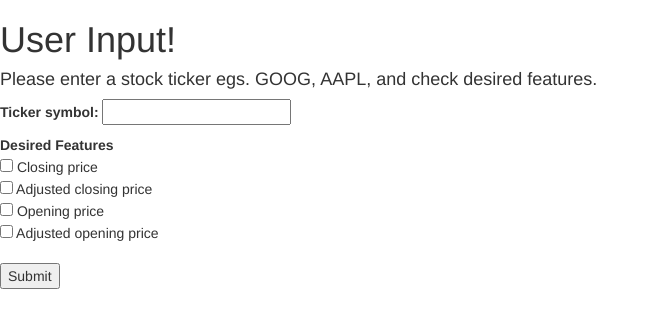
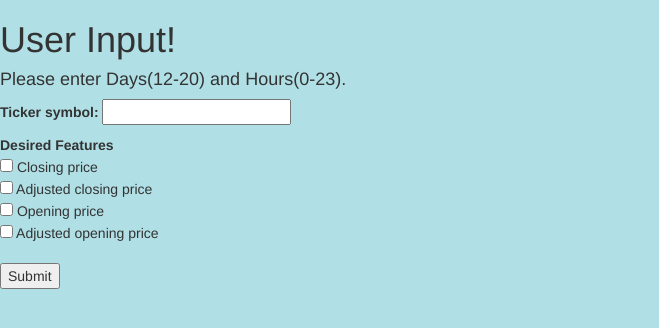
Before and after one commit to hurxx018/mp_visualization, a Flask app: page /index in a window 1280 px wide. Shown: the top 328 px of the page, without its empty margins (0-659 px from the left). Run offline with Flask 2, Linux system fonts and the light colour scheme; some libraries are stand-ins or nearby versions.

Commit message:
Update app.py index.html

```diff
--- a/app.py
+++ b/app.py
@@ -9,10 +9,31 @@ import pandas as pd
 app = Flask(__name__)
 
 app.vars = {}
+MTA_API_BASE= "http://api.prod.obanyc.com/api/siri/vehicle-monitoring.json?key={0}"
+MTA_API_KEY = "cad6fe64-9fbd-438f-a232-641caeb16efb"
+
 
 @app.route('/')
 def main():
     return redirect('/index.html')
+
+
+def _flatten_dict(root_key, nested_dict, flattened_dict):
+    for key, value in nested_dict.iteritems():
+        next_key = root_key + "_" + key if root_key != "" else key
+        if isinstance(value, dict):
+            _flatten_dict(next_key, value, flattened_dict)
+        else:
+            flattened_dict[next_key] = value
+
+    return flattened_dict
+
+#This is useful for the live MTA Data
+def nyc_current():
+    resp = requests.get(MTA_API_BASE.format(MTA_API_KEY)).json()
+    info = resp['Siri']['ServiceDelivery']['VehicleMonitoringDelivery'][0]['VehicleActivity']
+    return pd.DataFrame([_flatten_dict('', i, {}) for i in info])
+
 
 @app.route('/index', methods=['GET', 'POST'])
 def index():
@@ -47,4 +68,5 @@ def graph():
     return render_template('graph.html', script=script, div=div, subtitle=subt)
 
 if __name__ == '__main__':
-    app.run(host='0.0.0.0') # The operating system listens on all public IPs.
+    #app.run(host='0.0.0.0') # The operating system listens on all public IPs.
+    app.run(port=33507, debug=True)
--- a/templates/index.html
+++ b/templates/index.html
@@ -7,11 +7,11 @@
 		<link rel="stylesheet" href="https://maxcdn.bootstrapcdn.com/bootstrap/3.3.5/css/bootstrap-theme.min.css">
 		<script src="https://maxcdn.bootstrapcdn.com/bootstrap/3.3.5/js/bootstrap.min.js"></script>
 	</head>
-	<body>
+	<body style="background-color:powderblue;">
 		<div class=page>
   			<h1>User Input!</h1>
 				<div class=metanav>
-				<h4>Please enter a stock ticker egs. GOOG, AAPL, and check desired features.</h4>
+				<h4>Please enter Days(12-20) and Hours(0-23).</h4>
 				<form id='input' method='post' action='index'>
 					<p>
 						<b>Ticker symbol: </b>  <input type='text' name='ticker' />
```
